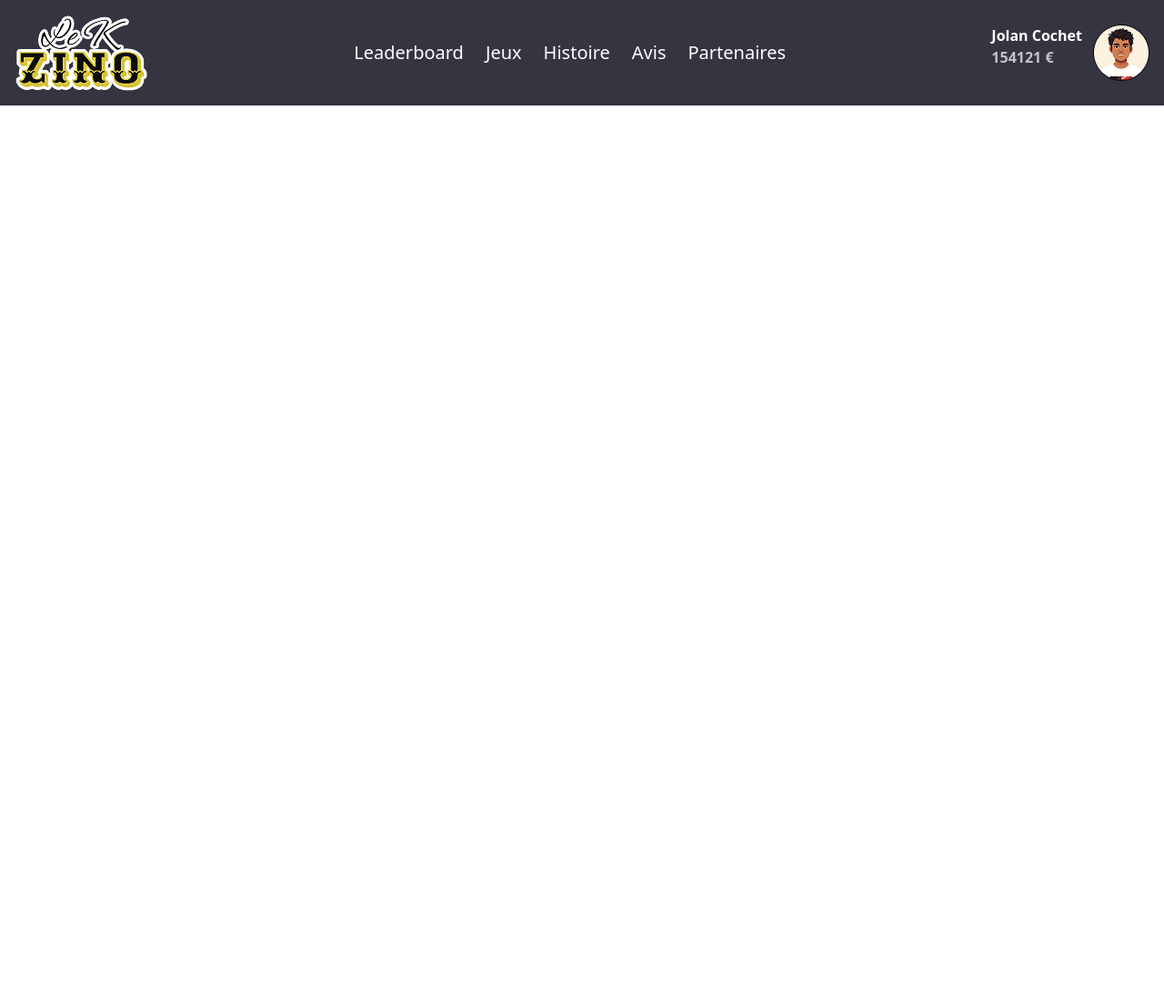
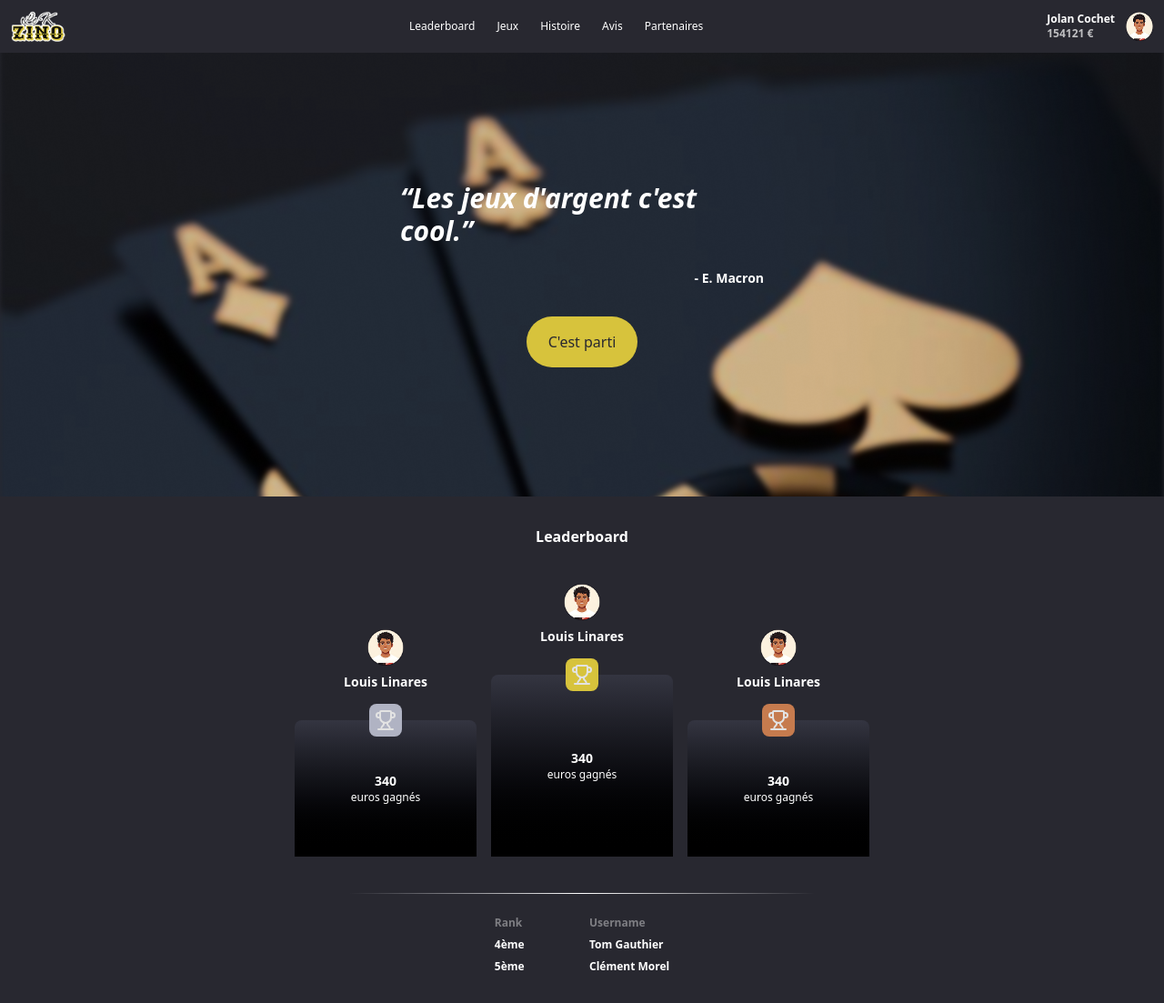
Before and after one commit to jol-cochet-pro/ft-transcendance, a website built with Vite: page index.html in a window 1280 px wide. Shown: the whole page at 91% size. Before the commit the page ends 800 px from the top, so only its background shows below. Built offline with nearby package versions, Linux system fonts and the light colour scheme.

Commit message:
feat: leaderboard done

```diff
--- a/index.html
+++ b/index.html
@@ -7,7 +7,7 @@
         <title>Le K'Zino</title>
     </head>
     <body>
-        <main id="app"></main>
+        <main class="bg-background" id="app"></main>
         <script type="module" src="/src/index.ts"></script>
     </body>
 </html>
--- a/src/components/navbar.ts
+++ b/src/components/navbar.ts
@@ -1,33 +1,30 @@
-import Component from "../react/component";
-
+import Component from '../react/component'
 
 export default class Navbar extends Component {
-
     private onClick(url: string) {
         // TODO scroll to appropriate sections
-        console.log(url);
+        console.log(url)
     }
 
     public render(): string {
         return `
-            <nav class="flex justify-between items-center w-full bg-[var(--background)] p-4">
-                <img src="logo.png" alt="logo" />
+            <nav class="flex justify-between items-center w-full p-3">
+                <img src="logo.png" alt="logo" width=60 />
                 <div class="flex gap-6">
-                    <button class="text-white text-xl" onClick=${this.register(() => this.onClick("leaderboard"))}> Leaderboard </button>
-                    <button class="text-white text-xl" onClick=${this.register(() => this.onClick("games"))}> Jeux </button>
-                    <button class="text-white text-xl" onClick=${this.register(() => this.onClick("story"))}> Histoire </button>
-                    <button class="text-white text-xl" onClick=${this.register(() => this.onClick("testimonials"))}> Avis </button>
-                    <button class="text-white text-xl" onClick=${this.register(() => this.onClick("partners"))}> Partenaires </button>
+                    <button class="text-white text-xs" onClick=${this.register(() => this.onClick('leaderboard'))}> Leaderboard </button>
+                    <button class="text-white text-xs" onClick=${this.register(() => this.onClick('games'))}> Jeux </button>
+                    <button class="text-white text-xs" onClick=${this.register(() => this.onClick('story'))}> Histoire </button>
+                    <button class="text-white text-xs" onClick=${this.register(() => this.onClick('testimonials'))}> Avis </button>
+                    <button class="text-white text-xs" onClick=${this.register(() => this.onClick('partners'))}> Partenaires </button>
                 </div>
                 <div class="flex gap-3">
                     <div class="flex flex-col">
-                        <span class="text-white text-l font-semibold"> Jolan Cochet </span>
-                        <span class="text-white text-s font-semibold opacity-70"> 154121 € </span>
+                        <span class="text-white text-xs font-semibold"> Jolan Cochet </span>
+                        <span class="text-white text-xs font-semibold opacity-70"> 154121 € </span>
                     </div>
-                    <img src="pp.png" alt="profile picture"/>
+                    <img src="pp.png" alt="profile picture" width=30 />
                 </div>
             </nav>
-        `;
+        `
     }
-
 }
--- a/src/index.css
+++ b/src/index.css
@@ -1,6 +1,7 @@
-@import url('https://fonts.googleapis.com/css2?family=Roboto&display=swap');
 @import 'tailwindcss';
 
-:root {
-    --background: rgba(52, 53, 65, 1);
+@theme {
+    --color-background: rgba(40, 40, 48, 1);
+    --color-surface: rgba(52, 53, 65, 1);
+    --color-primary: rgba(215, 195, 60, 1);
 }
--- a/src/index.ts
+++ b/src/index.ts
@@ -3,6 +3,6 @@ import React from './react/react'
 
 React.init({
     routes: {
-        "/": LandingPage,
-    }
+        '/': LandingPage,
+    },
 })
--- /dev/null
+++ b/src/pages/landing/call-to-action.ts
@@ -0,0 +1,24 @@
+import Component from '../../react/component'
+
+export default class CallToAction extends Component {
+    private onClick() {
+        console.log('call to action click')
+    }
+
+    public render(): string {
+        return `
+            <section class="relative flex" >
+                <div class="absolute flex flex-row lg:flex-col justify-center items-center w-full gap-8 top-[50%] left-[50%] -translate-1/2 scale-75 lg:scale-100">
+                    <div class="flex flex-col max-w-[400px] gap-6">
+                        <h1 class="text-white text-3xl font-semibold italic" > “Les jeux d'argent c'est cool.” </h1>
+                        <p class="text-white text-sm font-semibold text-right"> - E. Macron </p>
+                    </div>
+                    <button class="text-background bg-primary w-fit px-6 py-4 rounded-full whitespace-nowrap" onClick=${this.register(this.onClick)}>
+                        C'est parti
+                    </button>
+                </div>
+                <img src="call-to-action.png" alt="call-to-action" />
+            </section>
+        `
+    }
+}
--- /dev/null
+++ b/src/pages/landing/leaderboard.ts
@@ -0,0 +1,26 @@
+import Component from '../../react/component'
+import Podium from './podium'
+
+export default class Leaderboard extends Component {
+    render(): string {
+        return `
+            <section class="flex flex-col items-center p-8 gap-6">
+                <h2 class="text-white font-2xl font-semibold"> Leaderboard </h2>
+                <div class="flex gap-4 items-end p-4">
+                    ${new Podium('#B0B3C3', 150)}
+                    ${new Podium('#D7C33C', 200)}
+                    ${new Podium('#C67B4E', 150)}
+                </div>
+                <hr class="w-screen bg-gradient-to-r from-background from-30% via-white to-70% via-background h-[1px] border-0" />
+                <div class="grid grid-rows-3 grid-cols-2 gap-x-4 gap-y-2">
+                    <p class="text-white text-xs font-semibold opacity-40"> Rank </p>
+                    <p class="text-white text-xs font-semibold opacity-40"> Username </p>
+                    <p class="text-white text-xs font-semibold"> 4ème </p>
+                    <p class="text-white text-xs font-semibold"> Tom Gauthier </p>
+                    <p class="text-white text-xs font-semibold"> 5ème </p>
+                    <p class="text-white text-xs font-semibold"> Clément Morel  </p>
+                </div>
+            </section>
+        `
+    }
+}
--- a/src/pages/landing/page.ts
+++ b/src/pages/landing/page.ts
@@ -1,12 +1,16 @@
 import Component from '../../react/component'
 import Navbar from '../../components/navbar'
+import CallToAction from './call-to-action'
+import Leaderboard from './leaderboard'
 
 export default class LandingPage extends Component {
     public render(): string {
         return `
-            <div class="flex flex-col gap-4">
+            <div class="flex flex-col">
                 ${new Navbar()}
+                ${new CallToAction()}
+                ${new Leaderboard()}
             </div>
-        `;
+        `
     }
 }
--- /dev/null
+++ b/src/pages/landing/podium.ts
@@ -0,0 +1,30 @@
+import Component from '../../react/component'
+
+export default class Podium extends Component {
+    private _color: string
+    private _size: number
+
+    constructor(color: string, size: number) {
+        super()
+        this._color = color;
+        this._size = size;
+    }
+
+    public render(): string {
+        return `
+            <div class="flex flex-col gap-8">
+                <div class="flex flex-col items-center gap-2">
+                    <img src="pp.png" alt="profile picture" width=40 />
+                    <h3 class="text-white text-sm font-semibold"> Louis Linares </h3>
+                </div>
+                <div class="relative flex flex-col justify-center items-center bg-gradient-to-b from-surface to-black w-[200px] rounded-t-lg" style="height: ${this._size}">
+                    <div class="absolute rounded-lg w-fit p-1.5 top-0 left-[50%] -translate-[50%]" style="background-color: ${this._color}">
+                        <img class="fill-white" src="trophy.svg" alt="trophy" />
+                    </div>
+                    <h3 class="text-white text-sm font-semibold"> 340 </h3>
+                    <p class="text-white text-xs"> euros gagnés </p>
+                </div>
+            </div>
+        `
+    }
+}
--- a/src/react/navigator.ts
+++ b/src/react/navigator.ts
@@ -2,10 +2,9 @@ import type Component from './component'
 import NotFoundPage from '../pages/error/not-found'
 import HTMLRenderer from './renderer'
 
-
 export default class Navigator {
     private _renderer: HTMLRenderer = new HTMLRenderer()
-    private _routes: Record<string, new () => Component> = {};
+    private _routes: Record<string, new () => Component> = {}
 
     navigate(path: string, addHistory: boolean = true) {
         const page: Component = new (this._routes[path] || NotFoundPage)()
--- a/src/react/react.ts
+++ b/src/react/react.ts
@@ -4,8 +4,8 @@ import Navigator from './navigator'
 export default class React {
     private static navigator = new Navigator()
 
-    static init(initData : { routes: Record<string, new () => Component> }) {
-        this.navigator.routes = initData.routes;
+    static init(initData: { routes: Record<string, new () => Component> }) {
+        this.navigator.routes = initData.routes
         window.addEventListener('popstate', () => {
             React.navigator.navigate(location.pathname, false)
         })
--- a/src/react/renderer.ts
+++ b/src/react/renderer.ts
@@ -19,10 +19,10 @@ export default class HTMLRenderer {
             throw new Error('Error in template')
         }
         for (const clickable of body.querySelectorAll('[onclick]')) {
-            const id = clickable.getAttribute('onclick');
+            const id = clickable.getAttribute('onclick')
             if (id && Component.handlers[id]) {
-                clickable.removeAttribute('onclick');
-                clickable.addEventListener('click', Component.handlers[id]);
+                clickable.removeAttribute('onclick')
+                clickable.addEventListener('click', Component.handlers[id])
             }
         }
         return element
```
Also changed, not shown: src/react/component.ts (+7 -7 lines), public/call-to-action.png (added), public/trophy.svg (added).
